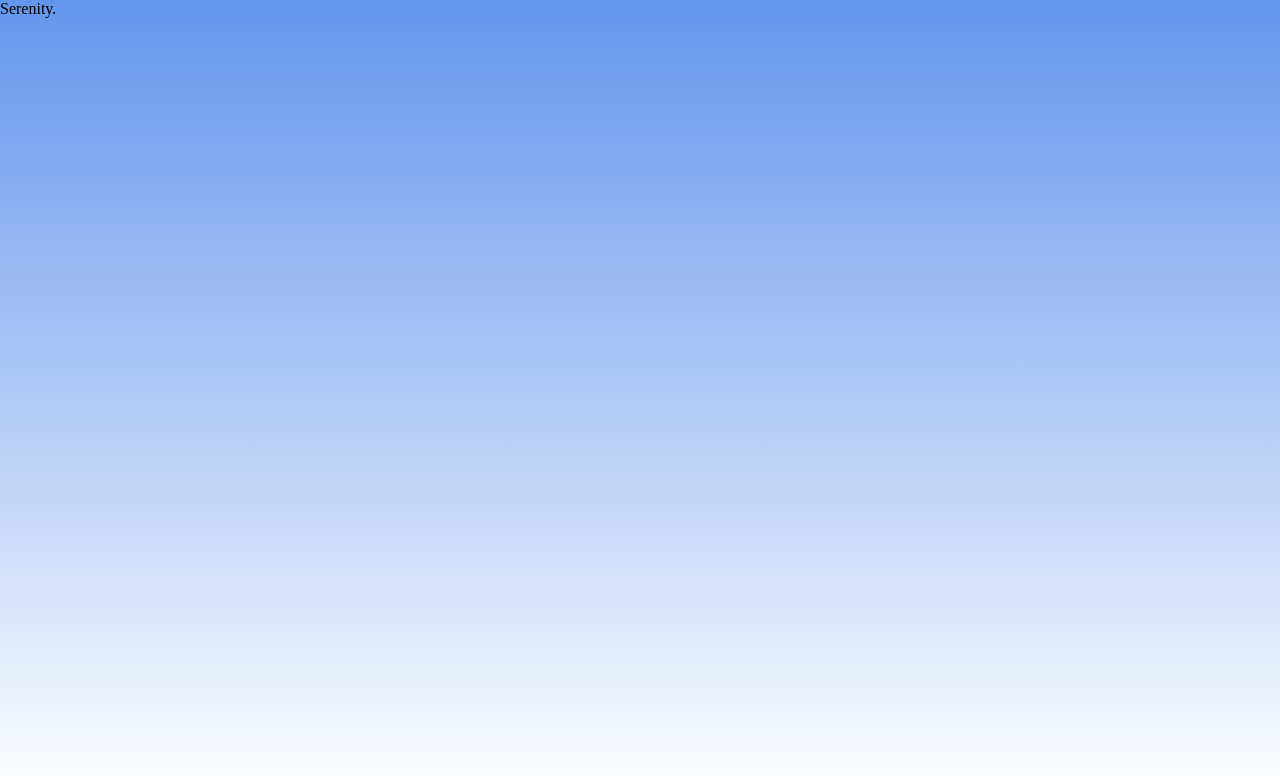
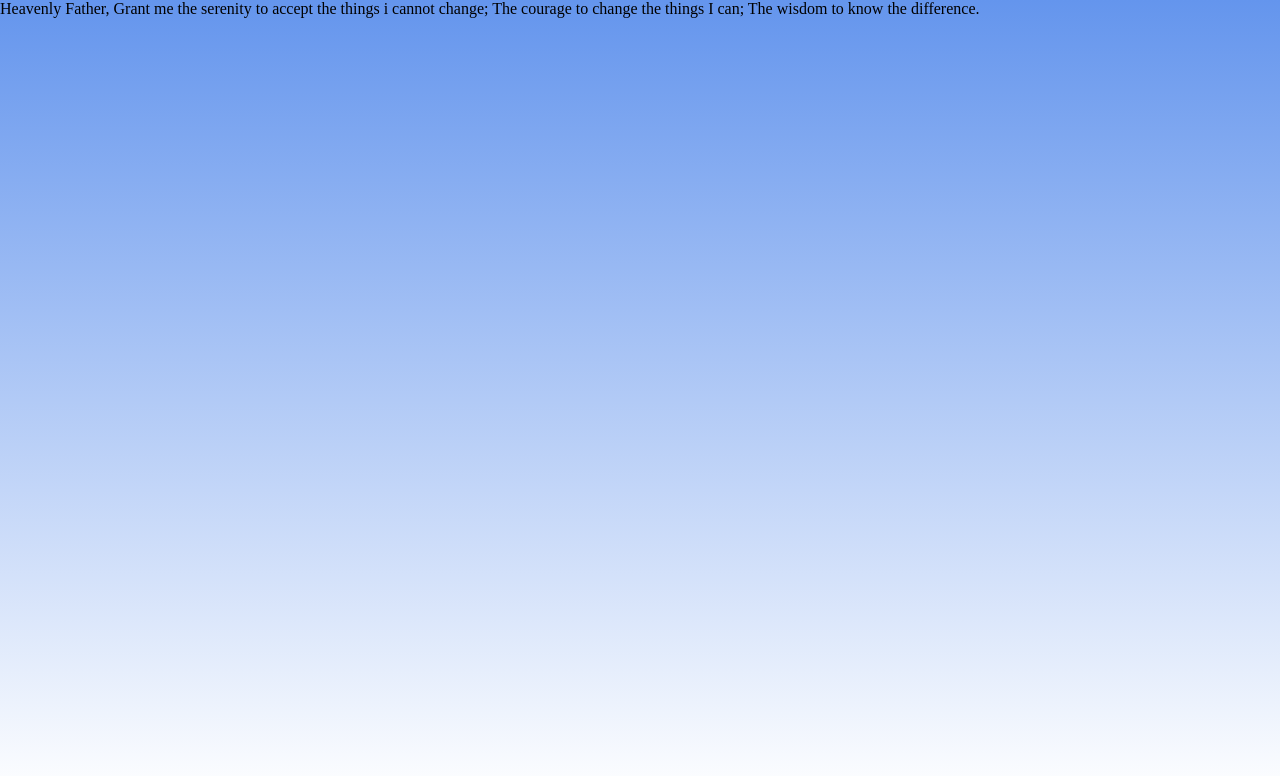
Before and after one commit to pilco27/pilco27.github.io, a plain HTML site: page index.html in a window 1280 px wide. Drawn offline with Linux system fonts and the light colour scheme.

Commit message:
Update index.html

```diff
--- a/index.html
+++ b/index.html
@@ -13,6 +13,10 @@
     </style>
 </head>
 <body>
-Serenity.
+
+Heavenly Father,
+    Grant me the serenity to accept the things i cannot change;
+    The courage to change the things I can;
+    The wisdom to know the difference.
 </body>
 </html>
```
